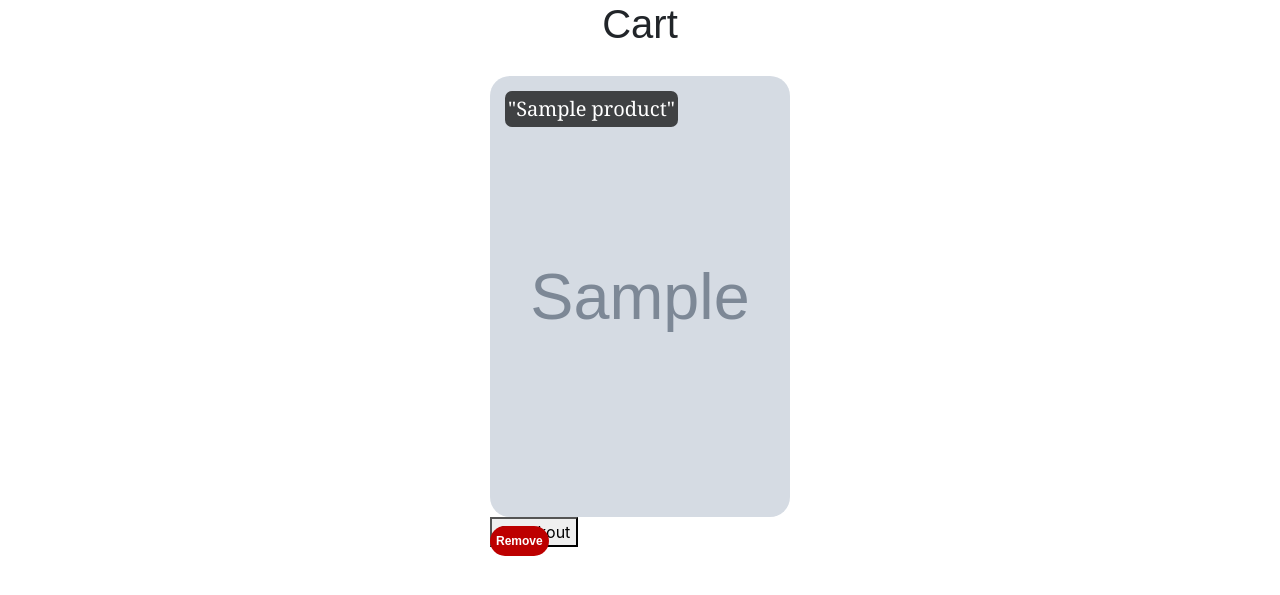
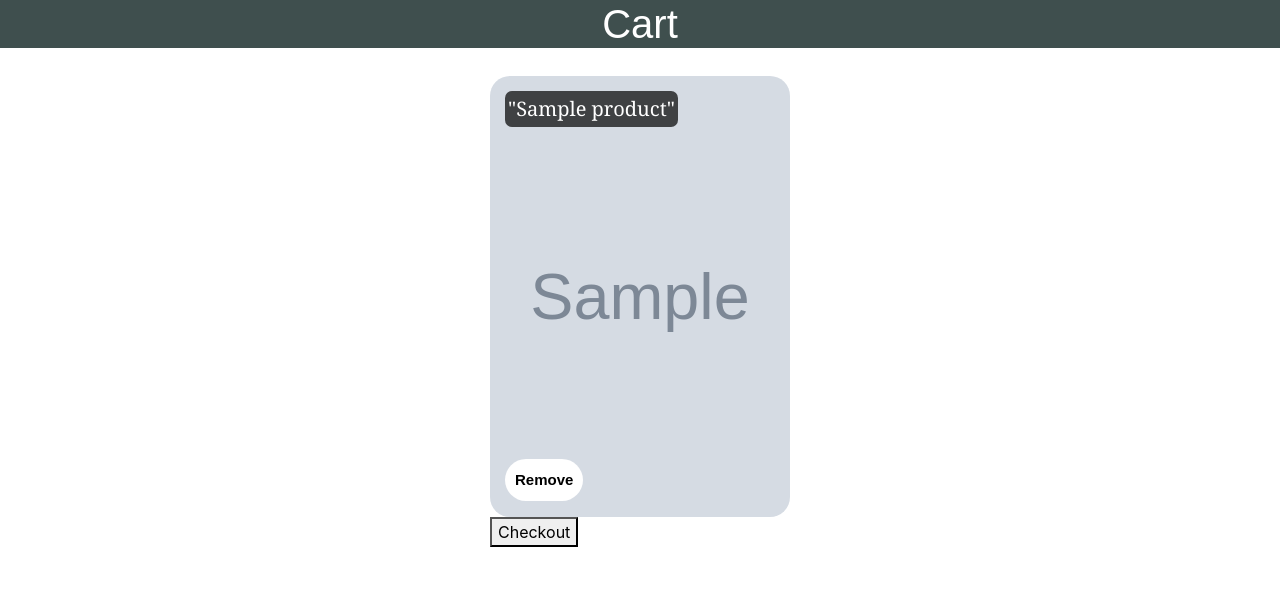
Before and after one commit to sarahrosehumenik/creative_marketplace, a Django app: page /cart/ in a window 1280 px wide. Shown: the part 56-651 px from the top of the page. Run offline with Django 4.2, Linux system fonts and the light colour scheme; a user stored in the database is signed in; tables that the repository leaves empty hold one stand-in row (values such as "Sample post"); grey boxes marked "Sample" are stand-in pictures; some libraries are stand-ins or nearby versions.

Commit message:
cart edit

```diff
--- a/main_app/static/css/style.css
+++ b/main_app/static/css/style.css
@@ -164,6 +164,8 @@ display: block;
 .cart-title {
   text-align: center;
   font-family:Arial, Helvetica, sans-serif;
+  background-color:rgb(63, 79, 78);
+  color: white;
 }
 .empty-message {
   font-family: Arial, Helvetica, sans-serif;
@@ -181,14 +183,14 @@ display: block;
 
 .remove-btn {
   position: absolute;
-  bottom: 10px;
-  /* left: 10px; */
-  color: rgb(255, 255, 255);
-  height: 30px;
-  background-color: rgb(189, 0, 0);
+  bottom: 65px;
+  left: 15px;
+  color: rgb(0, 0, 0);
+  padding: 10px;
+  background-color: rgb(255, 255, 255);
   border-radius: 30px;
   border: none;
-  font-size: 12px ;
+  font-size: 15px ;
   font-family: Arial, Helvetica, sans-serif;
   font-weight: 700;
   cursor: pointer;
@@ -198,6 +200,10 @@ display: block;
   transform: scale(0.95);
 }
 
+.remove-btn:hover {
+  background-color: rgb(235, 17, 17);
+
+}
 
 
 /* detail */
--- a/main_app/templates/cart/detail.html
+++ b/main_app/templates/cart/detail.html
@@ -27,6 +27,7 @@
 {% endfor %}
 </div>
 {% else %}
+    <h1 class="cart-title">Cart</h1>
     <h1 class="empty-message">{{user.username}}, Your cart is empty...<a class="empty-link" href="{% url 'products_index' %}">Continue Shopping</a></h1>
 {% endif %}
 
```
